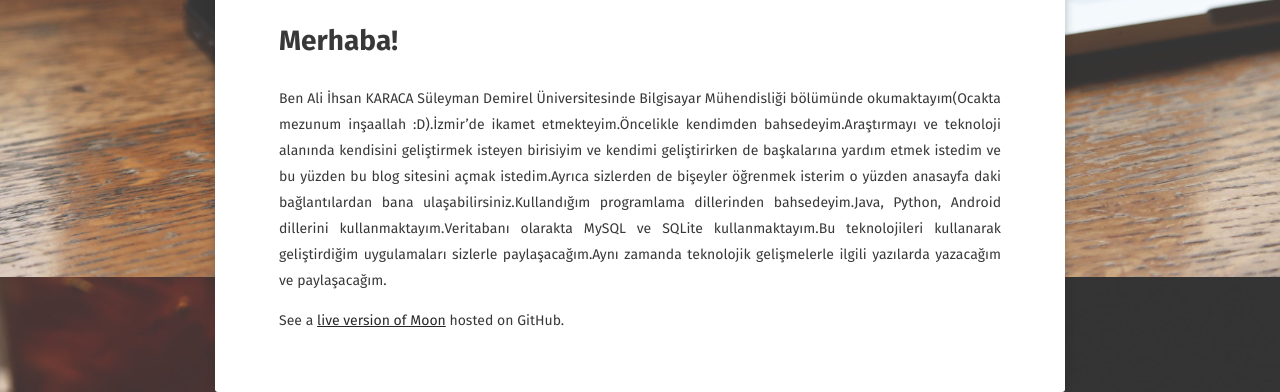
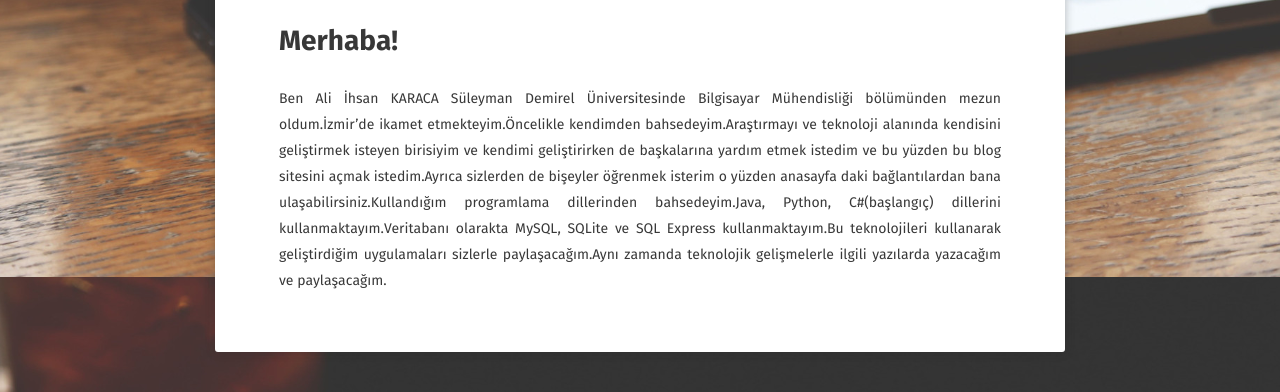
Before and after one commit to alikaraca/alikaraca.github.io, a Jekyll site: the page built from about/index.md, in a window 1280 px wide, cut to the strip 623-1015 px from the top of the page. Built offline with Jekyll 4.4.1, drawn with Linux system fonts in a browser that asks for light colours; some web fonts are replaced.

Commit message:
Update index.md

```diff
--- a/about/index.md
+++ b/about/index.md
@@ -11,6 +11,4 @@
 
 # Merhaba!
 Ben Ali İhsan KARACA
-Süleyman Demirel Üniversitesinde Bilgisayar Mühendisliği bölümünde okumaktayım(Ocakta mezunum inşaallah :D).İzmir'de ikamet etmekteyim.Öncelikle kendimden bahsedeyim.Araştırmayı ve teknoloji alanında kendisini geliştirmek isteyen birisiyim ve kendimi geliştirirken de başkalarına yardım etmek istedim ve bu yüzden bu blog sitesini açmak istedim.Ayrıca sizlerden de bişeyler öğrenmek isterim o yüzden anasayfa daki bağlantılardan bana ulaşabilirsiniz.Kullandığım programlama dillerinden bahsedeyim.Java, Python, Android dillerini kullanmaktayım.Veritabanı olarakta MySQL ve SQLite kullanmaktayım.Bu teknolojileri kullanarak geliştirdiğim uygulamaları sizlerle paylaşacağım.Aynı zamanda teknolojik gelişmelerle ilgili yazılarda yazacağım ve paylaşacağım.
-
-See a [live version of Moon](http://taylantatli.github.io/Moon) hosted on GitHub.
+Süleyman Demirel Üniversitesinde Bilgisayar Mühendisliği bölümünden mezun oldum.İzmir'de ikamet etmekteyim.Öncelikle kendimden bahsedeyim.Araştırmayı ve teknoloji alanında kendisini geliştirmek isteyen birisiyim ve kendimi geliştirirken de başkalarına yardım etmek istedim ve bu yüzden bu blog sitesini açmak istedim.Ayrıca sizlerden de bişeyler öğrenmek isterim o yüzden anasayfa daki bağlantılardan bana ulaşabilirsiniz.Kullandığım programlama dillerinden bahsedeyim.Java, Python, C#(başlangıç) dillerini kullanmaktayım.Veritabanı olarakta MySQL, SQLite ve SQL Express kullanmaktayım.Bu teknolojileri kullanarak geliştirdiğim uygulamaları sizlerle paylaşacağım.Aynı zamanda teknolojik gelişmelerle ilgili yazılarda yazacağım ve paylaşacağım.
```
